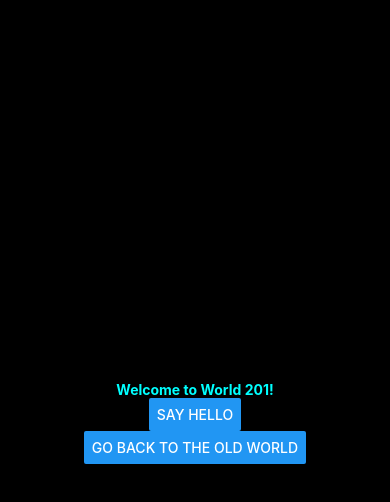
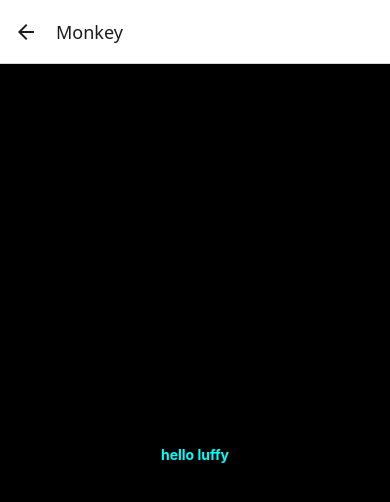
Before and after one commit to Atanwipro201/musync, a React Native app: screen /Monkey in a window 390 px wide. Shown: the top 502 px of the page. Built offline with nearby package versions, Linux system fonts and the light colour scheme.

Commit message:
Day 4 learn/implement routing

```diff
--- a/App.js
+++ b/App.js
@@ -1,22 +1,22 @@
-import { StatusBar } from 'expo-status-bar';
+// File: App.js
 import React from 'react';
-import { StyleSheet, View } from 'react-native';
-import Main from "./screens/main"
 
+import Welcome from "./components/welcome"
+import { NavigationContainer } from '@react-navigation/native';
+import MonkeyScreen from './screens/MonkeyScreen'
+import NakamasScreen from './screens/NakamasScreen'
+import { createStackNavigator } from '@react-navigation/stack';
+
+const Stack = createStackNavigator();
 
 export default function App() {
   return (
-    <View style={styles.container}>
-      <StatusBar style="auto"/>
-      <Main/>
-    </View>
+    <NavigationContainer>
+      <Stack.Navigator>
+        <Stack.Screen name="Home" component={Welcome} />
+        <Stack.Screen name="Monkey" component={MonkeyScreen}/>
+        <Stack.Screen  name="Nakama" component={NakamasScreen}/>
+      </Stack.Navigator>
+  </NavigationContainer>
   );
 }
-const styles = StyleSheet.create({
-  container: {
-    flex: 1,
-    backgroundColor: 'black',
-    alignItems: 'center',
-    justifyContent: 'center',
-  }
-});
--- /dev/null
+++ b/components/welcome.js
@@ -0,0 +1,34 @@
+import React from 'react';
+import { StyleSheet, Text, Button, View } from 'react-native';
+import { useNavigation } from '@react-navigation/native';
+
+
+export default function Welcome() {
+  const navigation = useNavigation();
+  return (
+    <View style={styles.container}>
+      <Text style={styles.imptext}>Welcome to World 201!</Text>
+      <Button title='go monkey' style={styles.nativeButton} onPress={() => navigation.navigate('Monkey')} />
+      <Button title='go nakama' style={styles.nativeButton} onPress={() => navigation.navigate('Nakama')} />
+    </View>
+  );
+}
+
+
+const styles = StyleSheet.create({
+  container: {
+    flex: 1,
+    backgroundColor: 'black',
+    alignItems: 'center',
+    justifyContent: 'center',
+   },
+  imptext:{
+    fontWeight:"bold",
+    fontSize:"40",
+    color:"cyan"
+  },
+  nativeButton:{
+    color:"white",
+    fontSize:"30"
+  },
+});
--- /dev/null
+++ b/screens/MonkeyScreen.js
@@ -0,0 +1,28 @@
+import React from 'react';
+import { StyleSheet, Text, View } from 'react-native';
+import { useNavigation } from '@react-navigation/native';
+
+
+export default function MonkeyScreen() {
+    const navigation = useNavigation();
+  return (
+    <View style={styles.container}>
+    <Text style={styles.imptext}>
+        hello luffy
+    </Text>
+    </View>
+  );
+}
+const styles = StyleSheet.create({
+  container: {
+    flex: 1,
+    backgroundColor: 'black',
+    alignItems: 'center',
+    justifyContent: 'center',
+   },
+  imptext:{
+    fontWeight:"bold",
+    fontSize:"40",
+    color:"cyan"
+  },
+});
--- /dev/null
+++ b/screens/NakamasScreen.js
@@ -0,0 +1,28 @@
+import React from 'react';
+import { StyleSheet, Text, View } from 'react-native';
+import { useNavigation } from '@react-navigation/native';
+
+
+export default function NakamasScreen() {
+    const navigation = useNavigation();
+  return (
+    <View style={styles.container}>
+      <Text style={styles.imptext}>
+        hello nakama
+      </Text>
+    </View>
+  );
+};
+const styles = StyleSheet.create({
+  container: {
+    flex: 1,
+    backgroundColor: 'black',
+    alignItems: 'center',
+    justifyContent: 'center',
+   },
+  imptext:{
+    fontWeight:"bold",
+    fontSize:"40",
+    color:"cyan"
+  },
+});
--- a/screens/main.js
+++ /dev/null
@@ -1,25 +0,0 @@
-
-import React from 'react';
-import { StyleSheet, Text, Button } from 'react-native';
-
-export default function Main() {
-  return (
-    <>
-      <Text style={styles.imptext}>Welcome to World 201!</Text>
-      <Button title='say hello' style={styles.nativeButton} onPress={()=>{alert("hello world")}}></Button>
-      <Button title='go back to the old world' style={styles.nativeButton} onPress={()=>{alert("hello world")}}></Button>
-    </>
-  );
-}
-
-const styles = StyleSheet.create({
-  imptext:{
-    fontWeight:"bold",
-    fontSize:"40",
-    color:"cyan"
-  },
-  nativeButton:{
-    color:"white",
-    fontSize:"30"
-  }
-});
```
Also changed, not shown: components/tabs.js (added, +14 -0 lines), package.json (+5 -2 lines), 1 other file (tests, documents, lock files or other folders).
